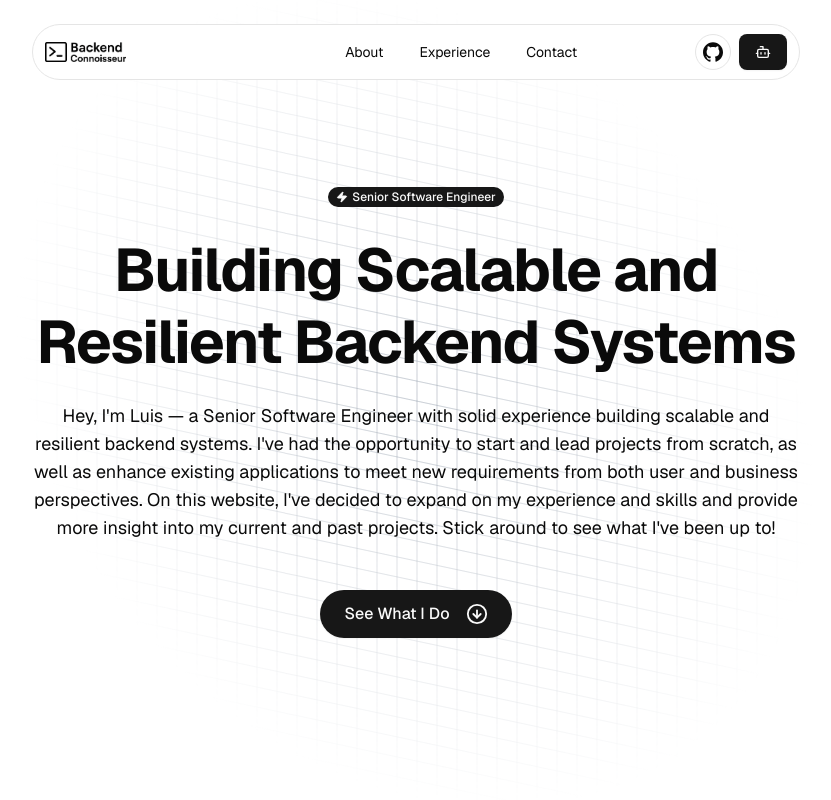
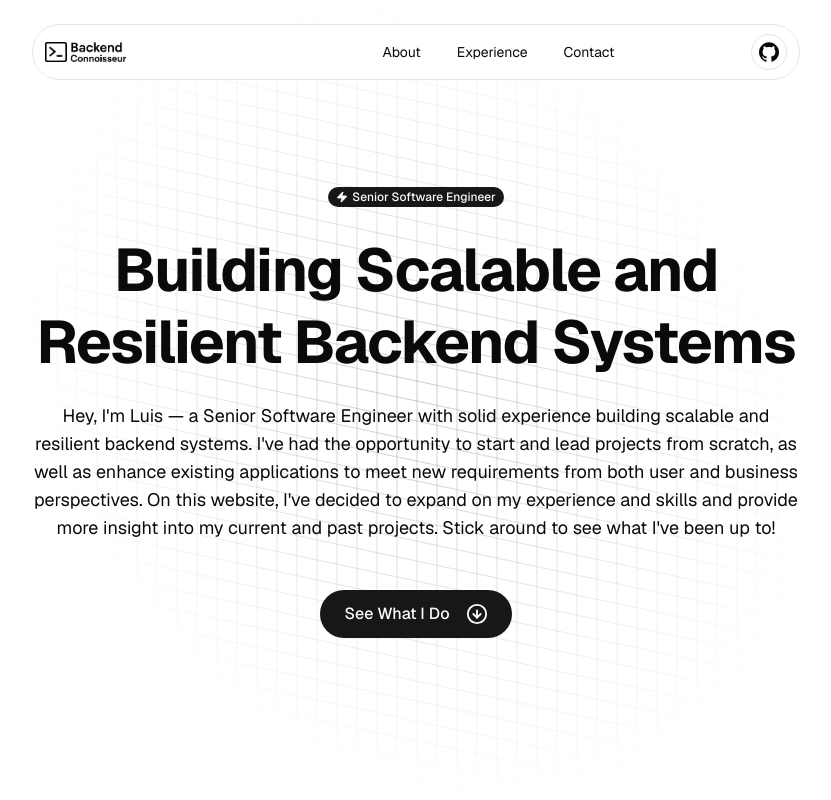
Before and after one commit to lsanchezvv/portafolio-project, a Next.js app: page / in a window 1280 px wide. Shown: the top 800 px of the page, without its empty margins (224-1055 px from the left). Built offline with nearby package versions, Linux system fonts and the light colour scheme.

Commit message:
remove ai chatbot

```diff
--- a/components/navbar/navbar.tsx
+++ b/components/navbar/navbar.tsx
@@ -3,7 +3,7 @@ import { GithubLogo } from "../icons";
 import { Logo } from "./logo";
 import { NavMenu } from "./nav-menu";
 import { NavigationSheet } from "./navigation-sheet";
-import AIChatButton from "../AIChatButton";
+// import AIChatButton from "../AIChatButton";
 
 const Navbar = () => {
   return (
@@ -27,7 +27,7 @@ const Navbar = () => {
               <GithubLogo className="h-5! w-5!" />
             </Button>
           </a>
-          <AIChatButton />
+          {/* <AIChatButton /> */}
           {/* Mobile Menu */}
           <div className="md:hidden">
             <NavigationSheet />
```
